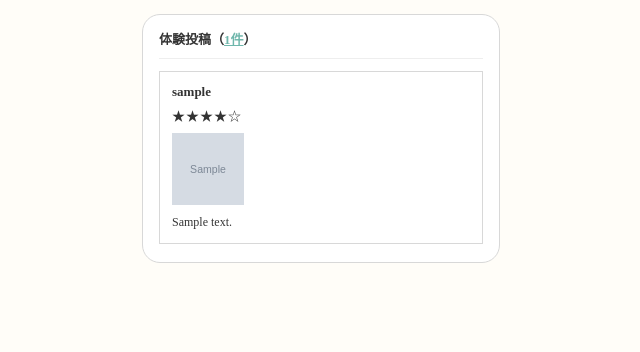
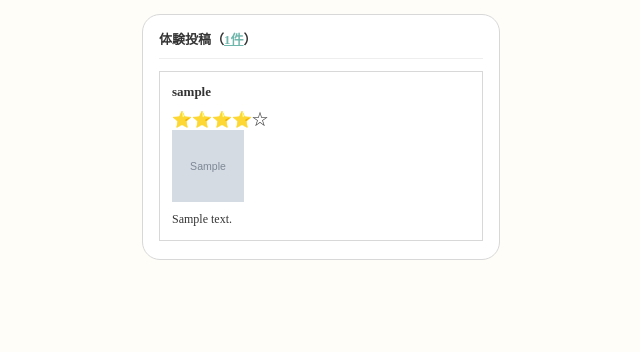
Before and after one commit to asaki-taniguchi/KodoMeal, a Django app: page /store/1/ in a window 1280 px wide. Shown: the part 1039-1391 px from the top of the page, without its empty margins (319-959 px from the left). After the commit the page ends 1299 px from the top, so only its background shows below. Run offline with Django 5.2, Linux system fonts and the light colour scheme; tables that the repository leaves empty hold one stand-in row (values such as "Sample post"); grey boxes marked "Sample" are stand-in pictures.

Commit message:
投稿評価の星表示を調整

```diff
--- a/templates/store_detail.html
+++ b/templates/store_detail.html
@@ -406,9 +406,9 @@ margin: 16px 0;
 
 .post-rating {
     margin: 0 0 8px;
-    font-size: 13px;
-    color: #333;
+    font-size: 14px;
     letter-spacing: 1px;
+    line-height: 1.4;
 }
 
 .post-preview-image-list {
@@ -732,21 +732,19 @@ margin: 16px 0;
                             </p>
                         </div>
 
-                        <p class="post-rating">
                         {% if post.rating == 5 %}
-                                ★★★★★
+                            ⭐️⭐️⭐️⭐️⭐️
                         {% elif post.rating == 4 %}
-                                ★★★★☆
+                            ⭐️⭐️⭐️⭐️☆
                         {% elif post.rating == 3 %}
-                                ★★★☆☆
+                            ⭐️⭐️⭐️☆☆
                         {% elif post.rating == 2 %}
-                                ★★☆☆☆
+                            ⭐️⭐️☆☆☆
                         {% elif post.rating == 1 %}
-                                ★☆☆☆☆
+                            ⭐️☆☆☆☆
                         {% else %}
                             評価なし
                         {% endif %}
-                        </p>
 
                         {% if post.images.all %}
                             <div class="post-preview-image-list">
```
Also changed, not shown: templates/mypage_drafts.html (+7 -8 lines), templates/mypage_posts.html (+7 -8 lines), templates/post_list.html (+7 -8 lines). Lines whose indentation alone changed are shown as unchanged.
